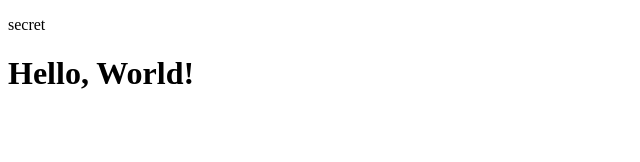
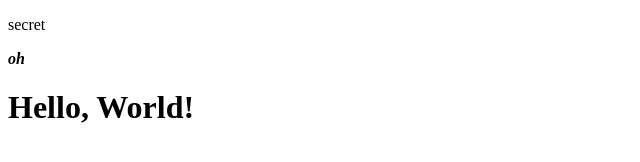
Before and after one commit to anth0nyjperez/CS3338-first-project, a plain HTML site: page index.html in a window 1280 px wide. Shown: the whole page, without its empty margins (0-640 px from the left). Drawn offline with Linux system fonts and the light colour scheme.

Commit message:
updated index

```diff
--- a/index.html
+++ b/index.html
@@ -7,6 +7,7 @@
 </head>
 <body>
     <p>secret</p>
+    <b><i>oh</i></b>
     <h1>Hello, World!</h1>
 </body>
 </html>
```
